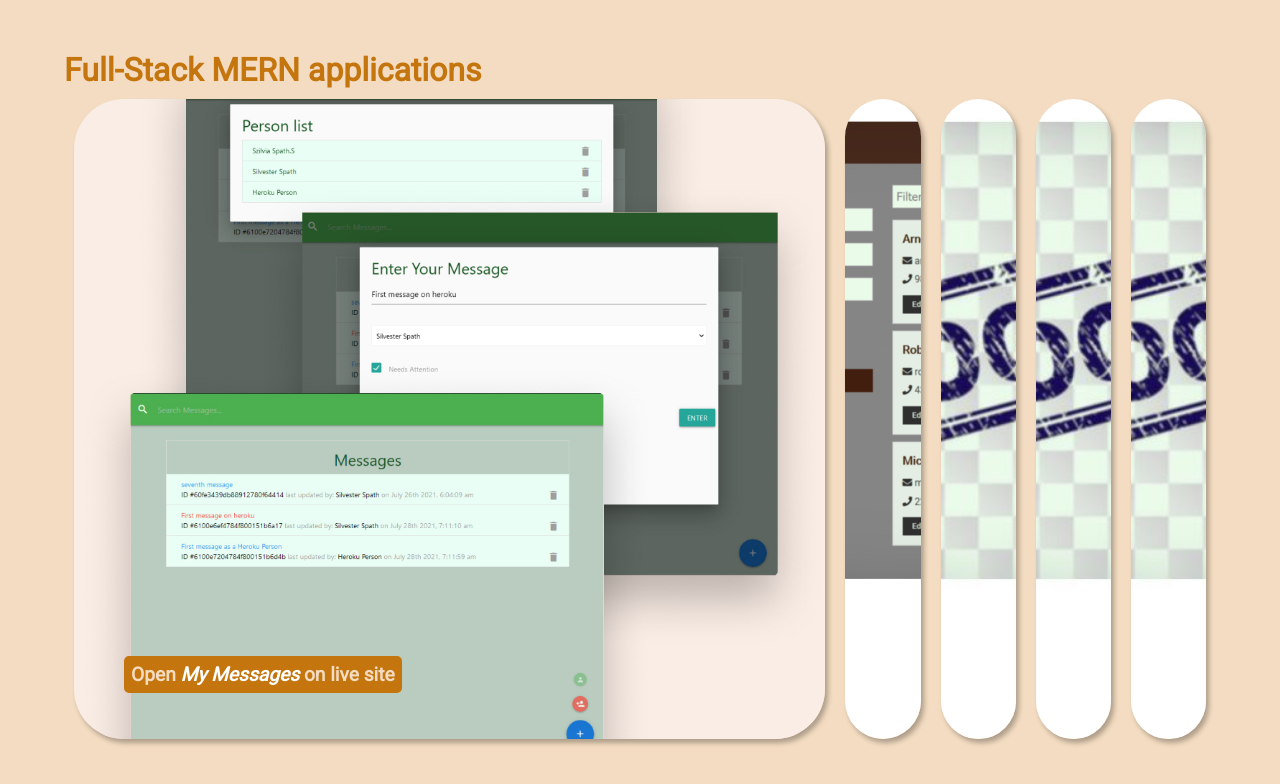
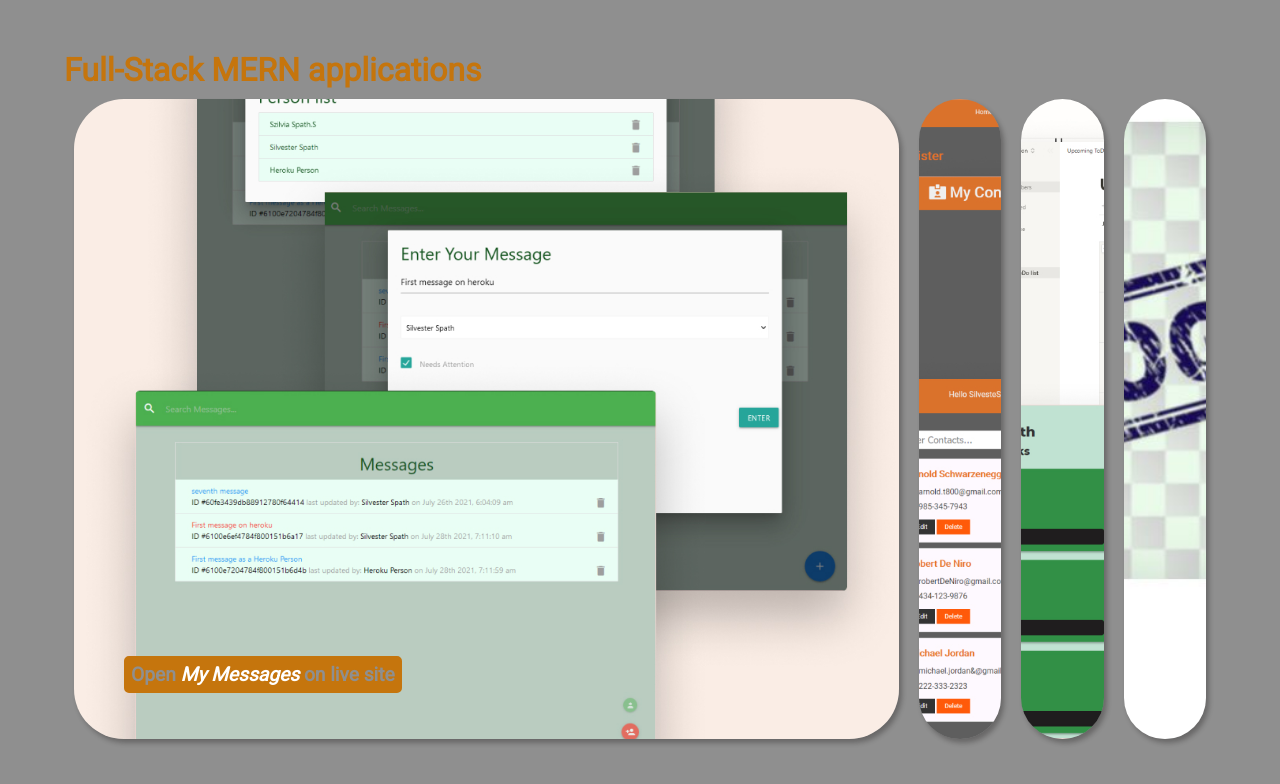
Before and after one commit to SilvesterSpath/FullStackMern, a plain HTML site: page index.html in a window 1280 px wide. Drawn offline with Linux system fonts and the light colour scheme.

Commit message:
additional sites

```diff
--- a/index.html
+++ b/index.html
@@ -15,21 +15,19 @@
         <div class="panel active" style="background-image: url('./img/Messages.jpg');">
           <a href="https://spathmessages.herokuapp.com/#!" target="blank"> Open <span>My Messages</span>  on live site</a>
         </div>
-        <div class="panel" style="background-image: url('./img/mycontacts.png');">
+        <div class="panel" style="background-image: url('./img/Contacts.jpg');">
           <a href="https://spathcontacts.herokuapp.com/login#!" target="blank">Open <span>My Contacts</span> on live site</a>
         </div>
-        <!-- <div class="panel" style="background-image: url('./img/notion.png');">
-          <h3>Notion API</h3>
-        </div> -->
-        <div class="panel" style="background-image: url('./img/inprogress.jpg');">
-          <h3>IT Logger</h3>
+        <div class="panel" style="background-image: url('./img/Notion.jpg');">
+          <a href="https://spathnotionapi.herokuapp.com/#!" target="blank"> Open <span>My Notion API</span>  on live site</a>
         </div>
+
         <div class="panel" style="background-image: url('./img/inprogress.jpg');">
           <h3>Engineer Connector</h3>
         </div>
-        <div class="panel" style="background-image: url('./img/inprogress.jpg');">
+<!--         <div class="panel" style="background-image: url('./img/inprogress.jpg');">
           <h3>in progress...</h3>
-        </div>
+        </div> -->
         </div>
     </div>
 
--- a/style.css
+++ b/style.css
@@ -5,7 +5,7 @@
 }
 
 :root {
-  --primary-color: rgb(243, 220, 193);
+  --primary-color: rgb(143, 143, 143);
   --secondary-color: rgb(197, 117, 13);
 }
 
```
Also changed, not shown: img/Contacts.jpg (added), img/Notion.jpg (added).
